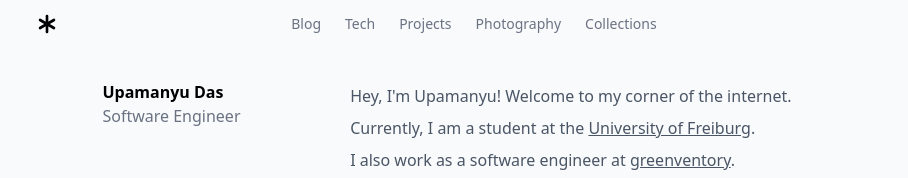
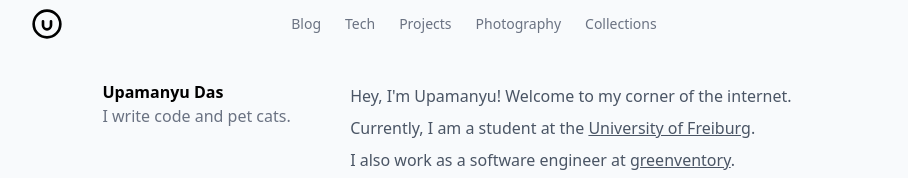
Before and after one commit to tintindas/tintindas.github.io, an Astro site: page / in a window 1280 px wide. Shown: the top 178 px of the page, without its empty margins (182-1090 px from the left). Built offline with nearby package versions, Linux system fonts and the light colour scheme; Astro itself is replaced by a stand-in of ours.

Commit message:
add favicon

```diff
--- a/src/components/Header.astro
+++ b/src/components/Header.astro
@@ -1,22 +1,18 @@
+---
+import { Image } from "astro:assets"
+import copyrightImage from "../assets/copyright.svg"
+---
+
 <header class="flex items-center h-12 justify-center sticky top-0 z-50">
   <!-- Logo -->
   <div>
+
     <a class="cursor-pointer" href="/">
-      <svg
-        xmlns="http://www.w3.org/2000/svg"
-        width="24"
-        height="24"
-        viewBox="0 0 24 24"
-        fill="none" stroke="currentColor"
-        stroke-width="2"
-        stroke-linecap="round"
-        stroke-linejoin="round"
-        class="size-8 lucide lucide-asterisk"
-      >
-        <path d="M12 6v12"/>
-        <path d="M17.196 9 6.804 15"/>
-        <path d="m6.804 9 10.392 6"/>
-        </svg>
+      <Image
+        src={copyrightImage}
+        alt="copyright icon. the letter c inscribed in a circle"
+        class="size-8"
+      />
     </a>
   </div>
 
--- a/src/components/Profile.astro
+++ b/src/components/Profile.astro
@@ -10,7 +10,7 @@ import linkedinIcon from '../assets/linkedin.svg'
     <h1>
       <a href="/" class="font-bold">Upamanyu Das</a>
     </h1>
-    <p class="font-light text-gray-500">Software Engineer</p>
+    <p class="font-light text-gray-500">I write code and pet cats.</p>
   </div>
   <div class="text-gray-600 col-span-2 text-base/8">
     <p> Hey, I'm Upamanyu! Welcome to my corner of the internet.</p>
```
Also changed, not shown: public/favicon.svg, src/assets/copyright.svg (added).
